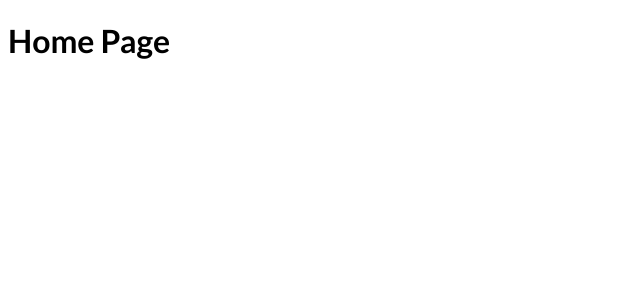
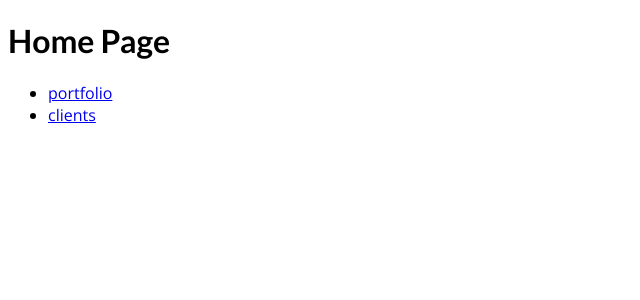
Before and after one commit to salehTarkashvand/nextPageRouter, a Next.js app: page / in a window 1280 px wide. Shown: the top 300 px of the page, without its empty margins (0-640 px from the left). Built offline with nearby package versions, Linux system fonts and the light colour scheme.

Commit message:
Navigating with the Link Component

```diff
--- a/pages/index.js
+++ b/pages/index.js
@@ -1,7 +1,16 @@
+import Link from "next/link";
 export default function HomePage() {
   return (
     <div>
       <h1>Home Page</h1>
+      <ul>
+        <li>
+          <Link href="/portfolio">portfolio</Link>
+        </li>
+        <li>
+          <Link href="/clients">clients</Link>
+        </li>
+      </ul>
     </div>
   );
 }
```
